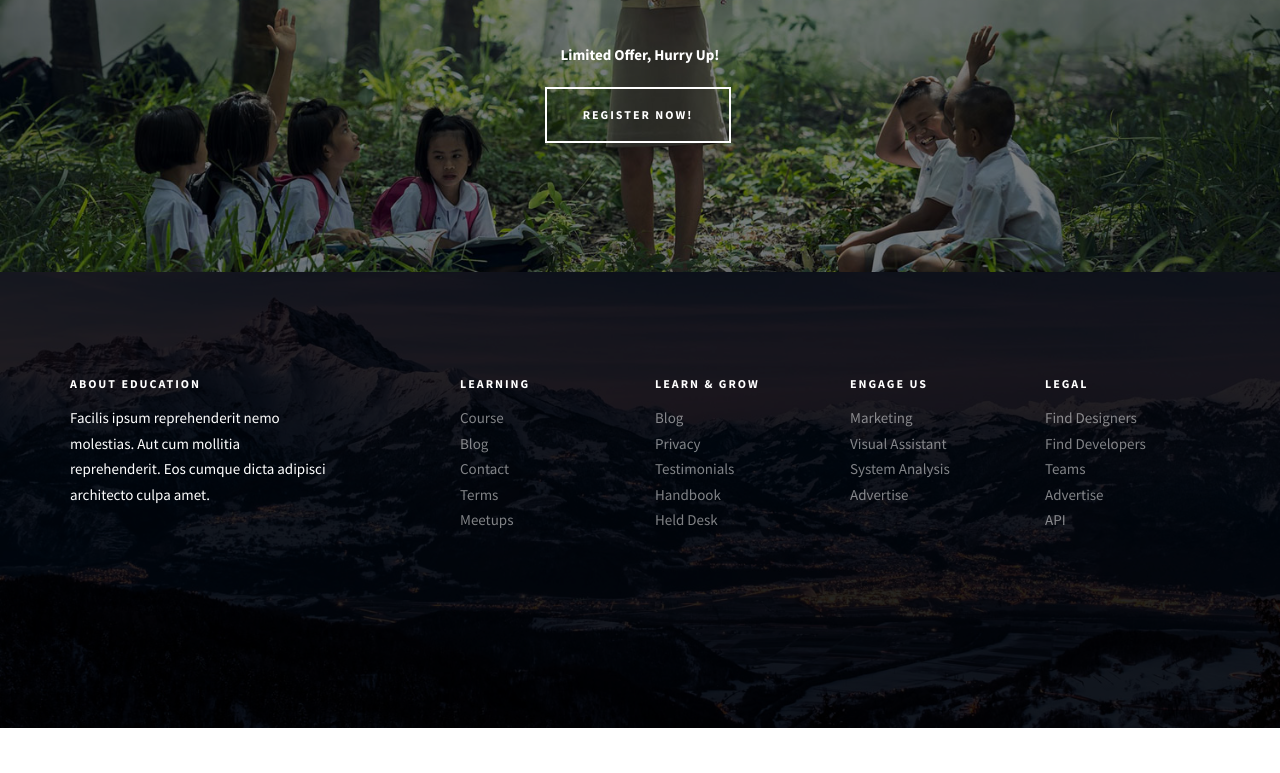
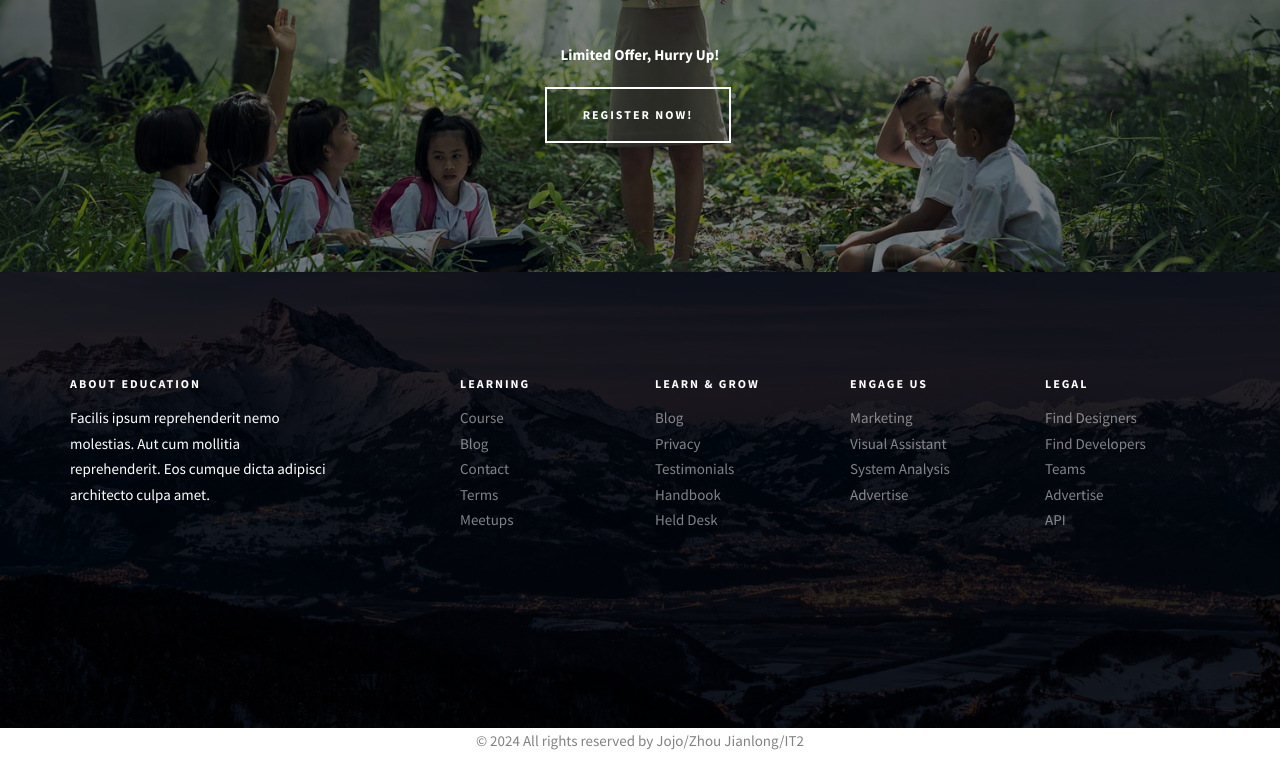
Before and after one commit to HuaizzZ/441, a plain HTML site: page contact.html in a window 1280 px wide. Shown: the part 1942-2715 px from the top of the page. Before the commit the page ends 2670 px from the top, so only its background shows below. Drawn offline with Linux system fonts and the light colour scheme; some packages are replaced by stand-ins of ours; no server answers; files whose address does not match are found by name.

Commit message:
Add files via upload

```diff
--- a/contact.html
+++ b/contact.html
@@ -54,10 +54,9 @@
 
 	</head>
 	<body>
-
 	<div class="fh5co-loader"></div>
-
 	<div id="page">
+	<!--The code includes a navigation bar with the class fh5co-nav.  It consists of a top section with site information and social media links, and a menu section with links to different pages of the website-->
 	<nav class="fh5co-nav" role="navigation">
 		<div class="top">
 			<div class="container">
@@ -78,6 +77,7 @@
 		<div class="top-menu">
 			<div class="container">
 				<div class="row">
+					<!--The code includes a logo with the id fh5co-logo and the text “Educ” followed by a dot, which is a link to the homepage of the website-->
 					<div class="col-xs-2">
 						<div id="fh5co-logo"><a href="index.html"><i class="icon-study"></i>Educ<span>.</span></a></div>
 					</div>
@@ -88,6 +88,7 @@
 							<li><a href="teacher.html">Teacher</a></li>
 							<li><a href="about.html">About</a></li>
 							<li><a href="pricing.html">Pricing</a></li>
+							<!--The code includes a dropdown menu in the navigation bar with the class dropdown.  It contains links to different blog categories, such as web design, eCommerce, branding, and API-->
 							<li class="has-dropdown">
 								<a href="blog.html">Blog</a>
 								<ul class="dropdown">
@@ -135,10 +136,12 @@
 		<div class="row">
 			<div class="col-lg-5 col-md-5">
 				<div class="contact-info">
+					<!--The form also includes contact information such as a phone number, email address, and physical address displayed on the left side of the form-->
 					<h4>Connect With Us :-</h4>
 					<p><strong>Phone :</strong> 123.456.7890</p>
 					<p><strong>Email :</strong> <a href="mailto:name@example.com">name@example.com</a></p>
 					<p class="addr"><strong>Address :</strong> 3481 Melrose Place,Beverly Hills, Chicago 90210.</p>
+					<!--At the bottom of the form, there are social media icons linked to pages on Facebook, Twitter, LinkedIn, and Google Plus-->
 					<ul class="social-icons2">
 						<li><a href="#"><i class="fa fa-facebook"></i></a></li>
 						<li><a href="#"><i class="fa fa-twitter"></i></a></li>
@@ -148,6 +151,7 @@
 				</div>
 			</div>
 			<div class="col-lg-7 col-md-7">
+				<!--Javascript validation form  5 form fields-->
 				<form id="myForm" onsubmit="validateForm(event)">
 					<label for="name">Name:</label>
 					<input type="text" id="name" required>
@@ -172,7 +176,7 @@
 		</div>
 	</div>
 </section>
-<!-- /Contact -->
+<!-- width to 600 pixels, height to 450 pixels and centers the element horizontally and vertically -->
 <style>
 	.map-container {
 		width: 600px;
@@ -185,6 +189,7 @@
 </style>
 </head>
 <body>
+<!--This is a container that holds the Google Maps embed code-->
 <div class="map-container">
 	<iframe src="https://www.google.com/maps/embed?pb=!1m14!1m12!1m3!1d13247.936185959783!2d151.1507491705563!3d-33.89006471127138!2m3!1f0!2f0!3f0!3m2!1i1024!2i768!4f13.1!5e0!3m2!1sen!2s!4v1685610224639!5m2!1sen!2s" width="600" height="450" style="border:0;" allowfullscreen="" loading="lazy" referrerpolicy="no-referrer-when-downgrade"></iframe>
 </div>
@@ -203,8 +208,12 @@
 			</div>
 		</div>
 	</div>
-
+	<!--tag is used to define a footer section in HTML-->
+	<!--attribute assigns an ID to the footer, which can be used to style or manipulate it using CSS or JavaScript-->
+	<!--attribute specifies the role of the footer as providing information about the webpage content-->
+	<!--url(images/img_bg_4.jpg);" attribute adds a background image to the footer, with the specified image URL-->
 	<footer id="fh5co-footer" role="contentinfo" style="background-image: url(images/img_bg_4.jpg);">
+		<!--This div is used to create a semi-transparent overlay on top of the background image-->
 		<div class="overlay"></div>
 		<div class="container">
 			<div class="row row-pb-md">
@@ -212,6 +221,7 @@
 					<h3>About Education</h3>
 					<p>Facilis ipsum reprehenderit nemo molestias. Aut cum mollitia reprehenderit. Eos cumque dicta adipisci architecto culpa amet.</p>
 				</div>
+				<!--four <div> elements with different classes assigned to them-->
 				<div class="col-md-2 col-sm-4 col-xs-6 col-md-push-1 fh5co-widget">
 					<h3>Learning</h3>
 					<ul class="fh5co-footer-links">
@@ -258,6 +268,15 @@
 		</div>
 	</footer>
 	</div>
+	<style>
+		.footer {
+			text-align: center;
+		}
+	</style>
+
+	<footer class="footer">
+		<p>&copy; 2024 All rights reserved by Jojo/Zhou Jianlong/IT2</p>
+	</footer>
 
 	<div class="gototop js-top">
 		<a href="#" class="js-gotop"><i class="icon-arrow-up"></i></a>
```
Also changed, not shown: about.html (+9 -0 lines), blog.html (+9 -0 lines), courses.html (+9 -0 lines), index.html (+8 -0 lines), pricing.html (+9 -0 lines), teacher.html (+9 -0 lines).
